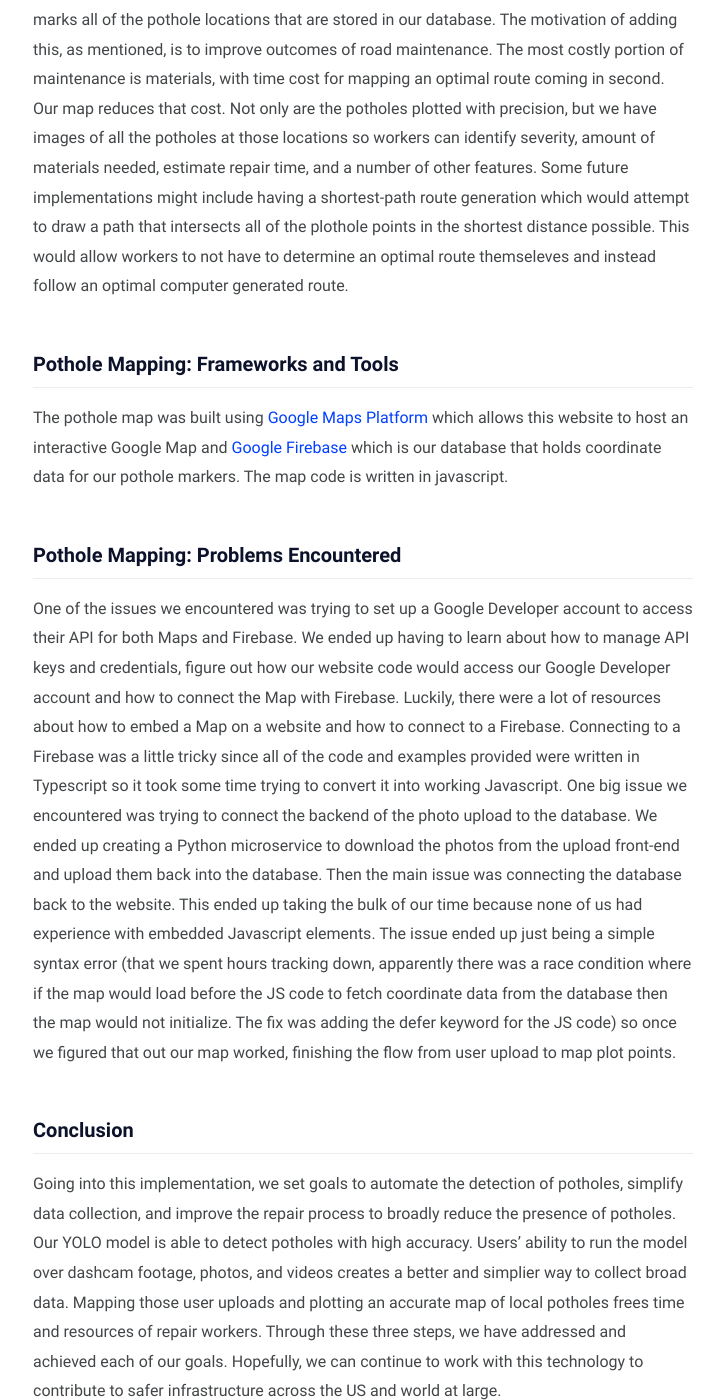
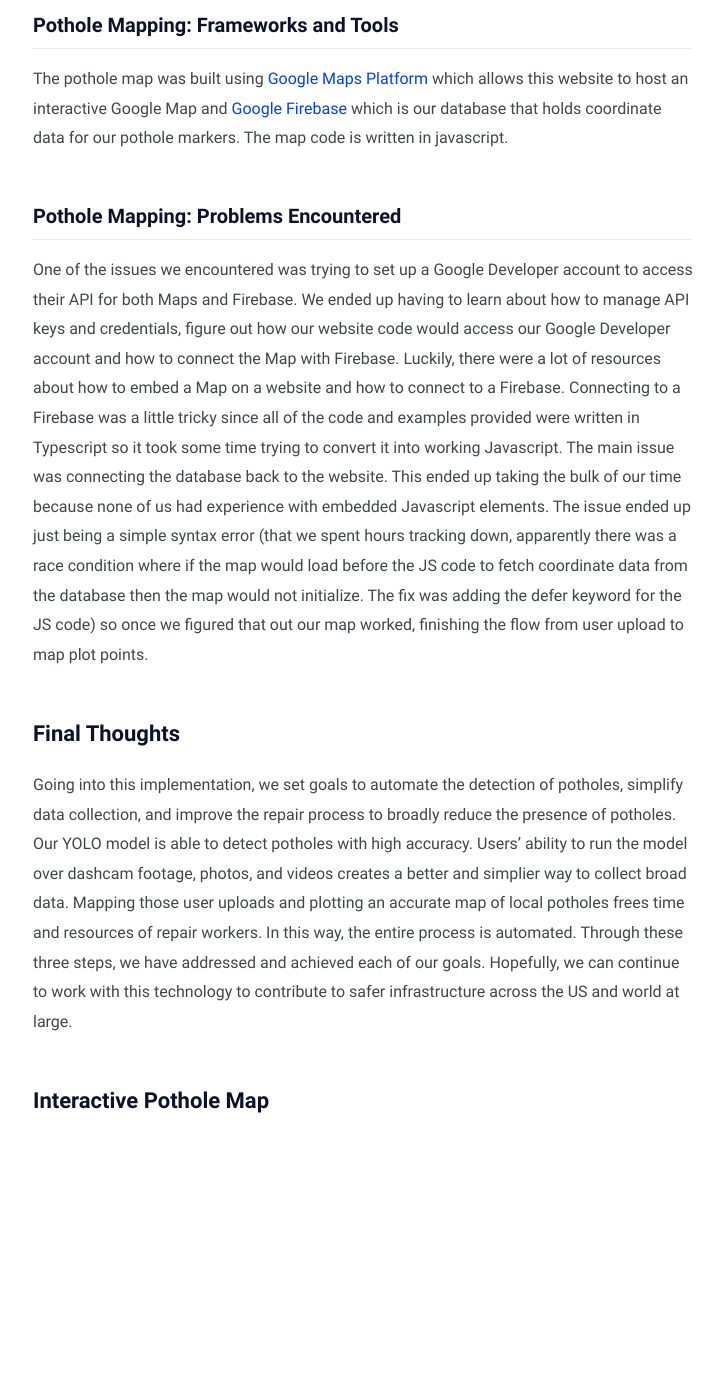
Before and after one commit to amorin5/amorin5.github.io, a Jekyll site: the page built from solution.md, in a window 1280 px wide and 1400 px high, scrolled down 7124 px. Shown: the whole window, without its empty margins (277-1001 px from the left). Built offline with Jekyll 4.4.1, drawn with Linux system fonts in a browser that asks for light colours; comment, search, counter and statistics services are not loaded; some of the changed text lies outside the part shown.

Commit message:
conclusion formatting fixes

```diff
--- a/solution.md
+++ b/solution.md
@@ -79,10 +79,6 @@
 
 And since none of us had strong prior experience with web development, we were debugging each of these issues on the fly, sometimes finding that resolving one just opened up the door to an influx of new issues.
 
-### Conclusion
-
-The intention of this functionality is to notify government officials of potholes in specific areas so that the time typically taken for screening roads and mapping the ideal route for maintenance and repair is cut down. Because this application can be run on live video, users could attach their dashcams to the model as they are driving -- the survellience process is fully automated in this scenario. Otherwise, pedestrians, bikers, and other commuters could take pictures with their phones and submit that data. Essentially, this step is intended to eliminate the need for road surveys. In order to optimize the repair process, we will use metadata from user uploads to create a map of potholes in a given area.
-
 ## Pothole Mapping
 
 ### Pothole Mapping: The map
@@ -95,9 +91,9 @@
 
 ### Pothole Mapping: Problems Encountered
 
-One of the issues we encountered was trying to set up a Google Developer account to access their API for both Maps and Firebase. We ended up having to learn about how to manage API keys and credentials, figure out how our website code would access our Google Developer account and how to connect the Map with Firebase. Luckily, there were a lot of resources about how to embed a Map on a website and how to connect to a Firebase. Connecting to a Firebase was a little tricky since all of the code and examples provided were written in Typescript so it took some time trying to convert it into working Javascript. One big issue we encountered was trying to connect the backend of the photo upload to the database. We ended up creating a Python microservice to download the photos from the upload front-end and upload them back into the database. Then the main issue was connecting the database back to the website. This ended up taking the bulk of our time because none of us had experience with embedded Javascript elements. The issue ended up just being a simple syntax error (that we spent hours tracking down, apparently there was a race condition where if the map would load before the JS code to fetch coordinate data from the database then the map would not initialize. The fix was adding the defer keyword for the JS code) so once we figured that out our map worked, finishing the flow from user upload to map plot points.
+One of the issues we encountered was trying to set up a Google Developer account to access their API for both Maps and Firebase. We ended up having to learn about how to manage API keys and credentials, figure out how our website code would access our Google Developer account and how to connect the Map with Firebase. Luckily, there were a lot of resources about how to embed a Map on a website and how to connect to a Firebase. Connecting to a Firebase was a little tricky since all of the code and examples provided were written in Typescript so it took some time trying to convert it into working Javascript. The main issue was connecting the database back to the website. This ended up taking the bulk of our time because none of us had experience with embedded Javascript elements. The issue ended up just being a simple syntax error (that we spent hours tracking down, apparently there was a race condition where if the map would load before the JS code to fetch coordinate data from the database then the map would not initialize. The fix was adding the defer keyword for the JS code) so once we figured that out our map worked, finishing the flow from user upload to map plot points.
 
-### Conclusion
-Going into this implementation, we set goals to automate the detection of potholes, simplify data collection, and improve the repair process to broadly reduce the presence of potholes. Our YOLO model is able to detect potholes with high accuracy. Users' ability to run the model over dashcam footage, photos, and videos creates a better and simplier way to collect broad data. Mapping those user uploads and plotting an accurate map of local potholes frees time and resources of repair workers. Through these three steps, we have addressed and achieved each of our goals. Hopefully, we can continue to work with this technology to contribute to safer infrastructure across the US and world at large.
+## Final Thoughts
+Going into this implementation, we set goals to automate the detection of potholes, simplify data collection, and improve the repair process to broadly reduce the presence of potholes. Our YOLO model is able to detect potholes with high accuracy. Users' ability to run the model over dashcam footage, photos, and videos creates a better and simplier way to collect broad data. Mapping those user uploads and plotting an accurate map of local potholes frees time and resources of repair workers. In this way, the entire process is automated. Through these three steps, we have addressed and achieved each of our goals. Hopefully, we can continue to work with this technology to contribute to safer infrastructure across the US and world at large.
 
-### Interactive Pothole Map
+## Interactive Pothole Map
```
